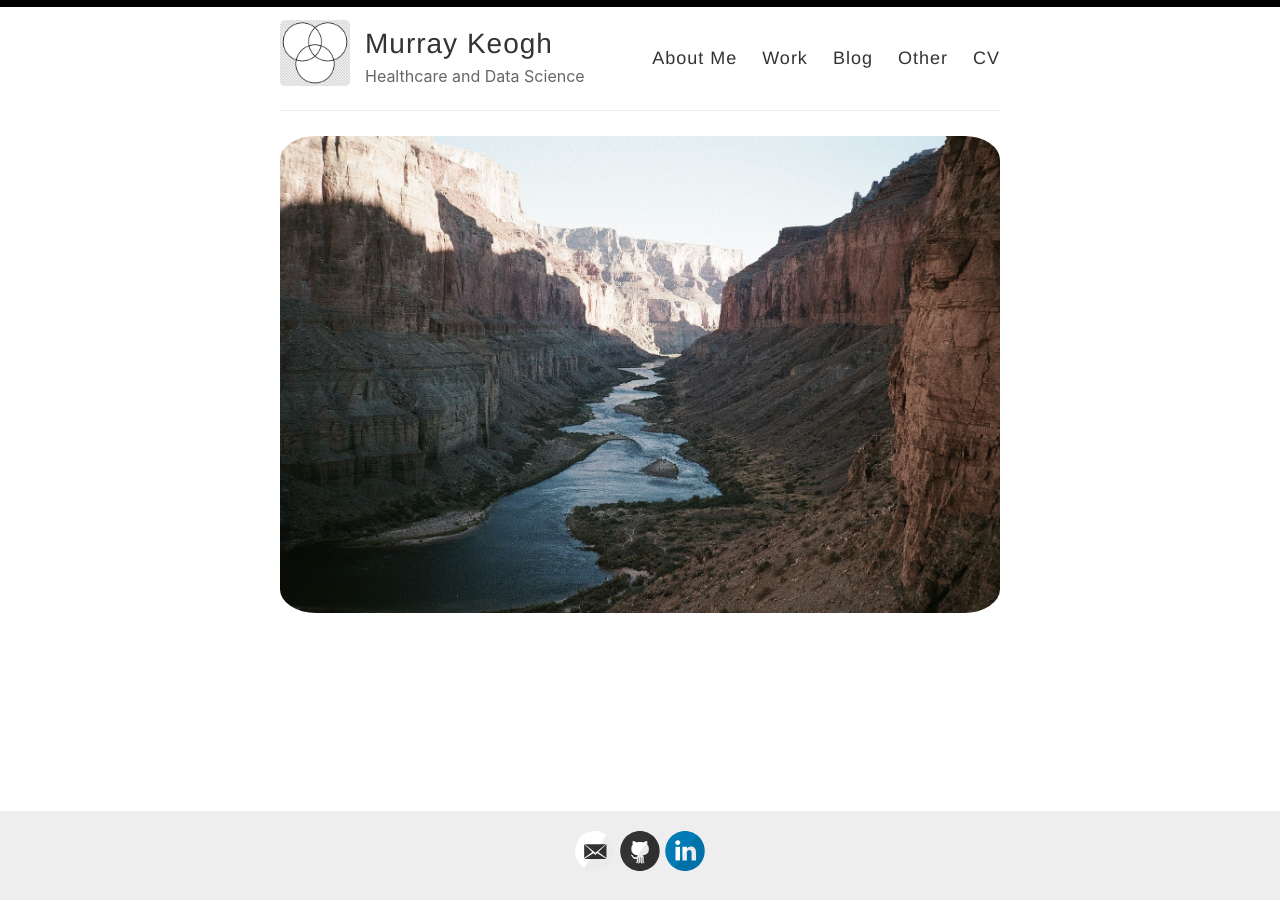
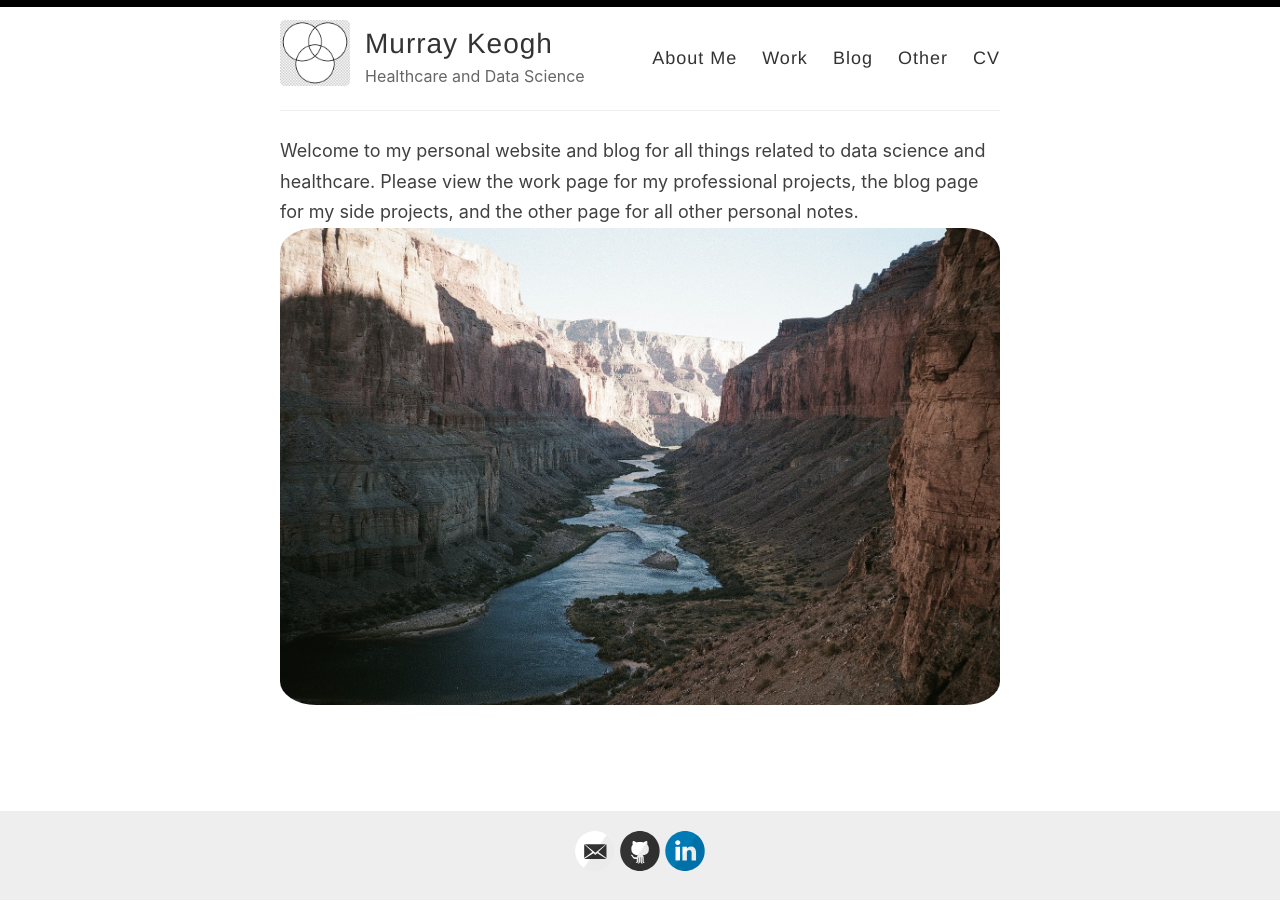
Before and after one commit to Murrkeys/Murrkeys.github.io, a Jekyll site: the page built from index.html, in a window 1280 px wide. Built offline with Jekyll 4.4.1, drawn with Linux system fonts in a browser that asks for light colours; the list of posts is cut into pages by our own code.

Commit message:
Update index.html

```diff
--- a/index.html
+++ b/index.html
@@ -3,6 +3,9 @@ layout: default
 pic: /images/GC.jpg
 ---
 
+Welcome to my personal website and blog for all things related to data science and healthcare. Please view the work page for my professional
+projects, the blog page for my side projects, and the other page for all other personal notes.
+
 <div style="text-align: right;">
   <img style="border-radius: 5%; max-width: 100%; height:auto" src="{{ page.pic }}">
 </div>
```
